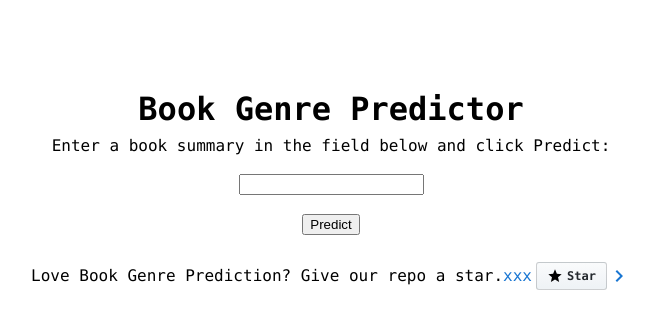
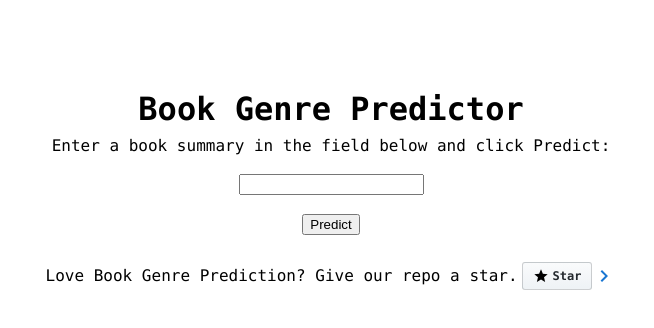
Before and after one commit to ECS171-Group9/genre-prediction-app, an Angular app: page / in a window 1280 px wide. Shown: the top 328 px of the page, without its empty margins (309-963 px from the left). Built offline with nearby package versions, Linux system fonts and the light colour scheme.

Commit message:
html formatting

```diff
--- a/src/app/app.component.html
+++ b/src/app/app.component.html
@@ -17,7 +17,7 @@
     <!-- Footer -->
     <footer>
         Love Book Genre Prediction? Give our repo a star.
-        <a href="https://github.com/ECS171-Group9/genre-prediction-app" target="_blank" rel="noopener"> xxx
+        <a href="https://github.com/ECS171-Group9/genre-prediction-app" target="_blank" rel="noopener">
             <div class="github-star-badge">
                 <svg class="material-icons" xmlns="http://www.w3.org/2000/svg" width="24" height="24" viewBox="0 0 24 24"><path d="M0 0h24v24H0z" fill="none"/><path d="M12 17.27L18.18 21l-1.64-7.03L22 9.24l-7.19-.61L12 2 9.19 8.63 2 9.24l5.46 4.73L5.82 21z"/></svg>
                 Star
```
